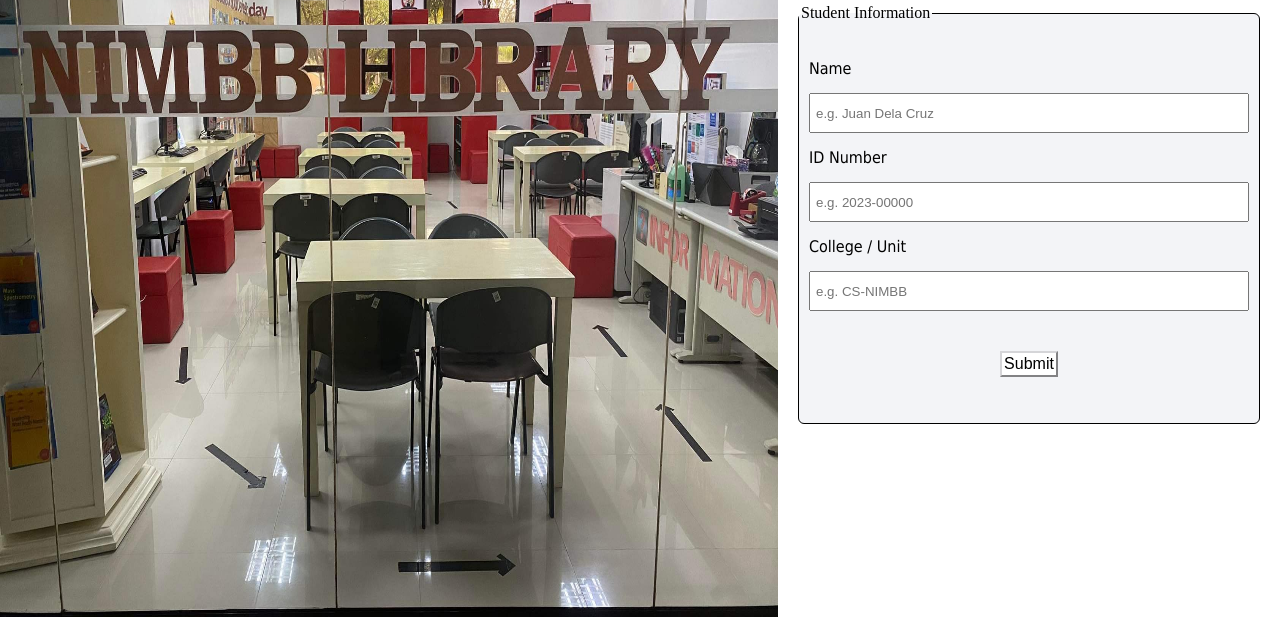
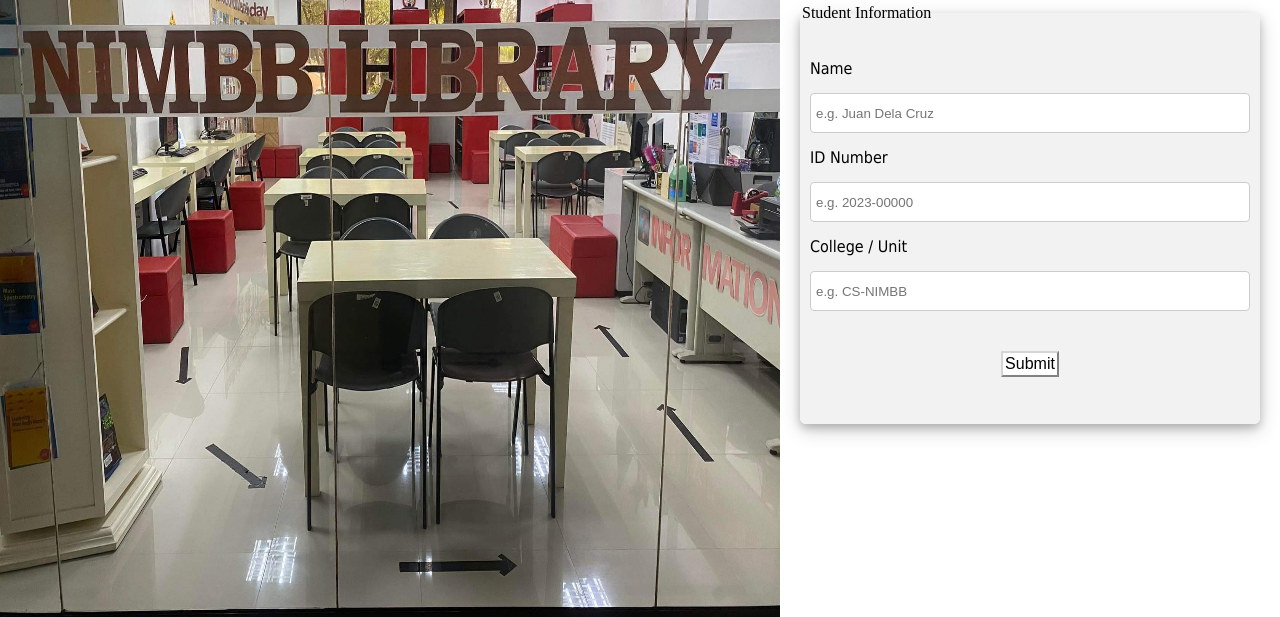
Before and after one commit to LibraryPatronMonitoring/NIMBB-Library, a plain HTML site: page index.html in a window 1280 px wide. Shown: the part 183-800 px from the top of the page. Drawn offline with Linux system fonts and the light colour scheme.

Commit message:
update form design

```diff
--- a/Styles.css
+++ b/Styles.css
@@ -75,8 +75,10 @@
     min-height: 420px;
     padding: 2rem 0;
     border-radius: 6px;
-    border: 1.5px solid black;
-    background-color: rgb(243, 244, 247);
+    border: 0px none black;
+    background-color: #f2f2f2;
+    box-shadow: 0 4px 8px 0 rgba(0, 0, 0, 0.2), 0 6px 20px 0 rgba(0, 0, 0, 0.19);
+
 }
 /* Text before input text */
 label {
@@ -90,6 +92,9 @@
     padding: 0 0 0 5px;
     width: 440px;
     height: 40px;
+    border: 1.5px solid #ccc;
+    border-radius: 4px;
+    box-sizing: border-box;
 }
 
 input:placeholder-shown {
--- a/index.html
+++ b/index.html
@@ -23,7 +23,7 @@
                                 <fieldset class="box">
                                     <legend>Student Information</legend>
                                         <label for="name">Name</label><input type="text" name="Name" id="name" placeholder="e.g. Juan Dela Cruz" autocomplete="off"
-                                        required oninvalid="this.setCustomValidity('Please enter a valid name (format: First Name Last Name).')" pattern="^(?:[A-Za-z]+\s[A-Za-z]+)|(?:[A-Za-z]+\s[A-Za-z]+(?:\s[A-Za-z]+)*)|(?:[A-Za-z]+\s[A-Z]\.\s[A-Za-z]+)|(?:[A-Za-z]+\s[A-Za-z]+\s[A-Z]\.\s[A-Za-z]+)|(?:[A-Za-z]+\s[A-Za-z]+(?:\s[A-Z]\.\s[A-Za-z]+)*)|(?:[A-Za-z]+\s[A-Za-z]+(?:\s[A-Z]\.\s[A-Za-z]+)*)|(?:[A-Za-z]+\s[A-Za-z]+\s[A-Z]\.\s[A-Za-z]+)|(?:[A-Za-z]+\s[A-Za-z]+\s[A-Z]\.\s[A-Za-z]+(?:\s[A-Za-z]+)*)|(?:[A-Za-z]+\s[A-Za-z]+(?:\s[A-Z]\.\s[A-Za-z]+)*(?:\s[A-Za-z]+)?(?:-[A-Za-z]+)*)$"
+                                        required oninvalid="this.setCustomValidity('Please enter a valid name (format: First Name Last Name).')" pattern="^(?:[A-Za-zñÑ]+(?:-[A-Za-zñÑ]+)?\s(?:[A-Za-zñÑ]+\s)?(?:[A-Za-zñÑ]\.\s)?[A-Za-zñÑ]+(?:-[A-Za-zñÑ]+)*)$"
                                         oninput="this.setCustomValidity('')">
                                         <label for="idnumber">ID Number</label><input type="text" name="ID Number" id="idnumber" placeholder="e.g. 2023-00000" autocomplete="off"
                                         required oninvalid="this.setCustomValidity('Please enter your valid ID Number')" pattern="\d{4}-\d{5}|\d{9}" oninput="this.setCustomValidity('')">
```
